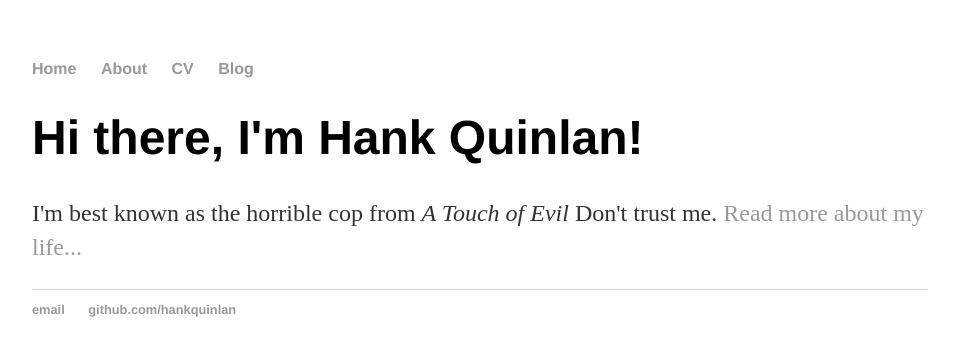
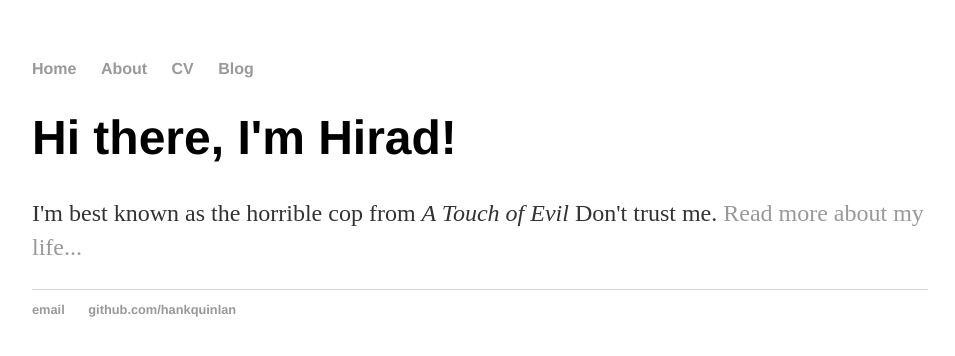
Before and after one commit to HiradEmami/HiradEmami.github.io, a Jekyll site: the page index.html, which Jekyll copies as it is, in a window 1280 px wide. Shown: the top 356 px of the page, without its empty margins (160-1115 px from the left). Built offline with Jekyll 4.4.1, drawn with Linux system fonts in a browser that asks for light colours.

Commit message:
Update index.html

```diff
--- a/index.html
+++ b/index.html
@@ -16,7 +16,7 @@
 		</nav>
 		<div class="container">
     		<div class="blurb">
-        		<h1>Hi there, I'm Hank Quinlan!</h1>
+        		<h1>Hi there, I'm Hirad!</h1>
 				<p>I'm best known as the horrible cop from <em>A Touch of Evil</em> Don't trust me. <a href="/about">Read more about my life...</a></p>
     		</div><!-- /.blurb -->
 		</div><!-- /.container -->
```
